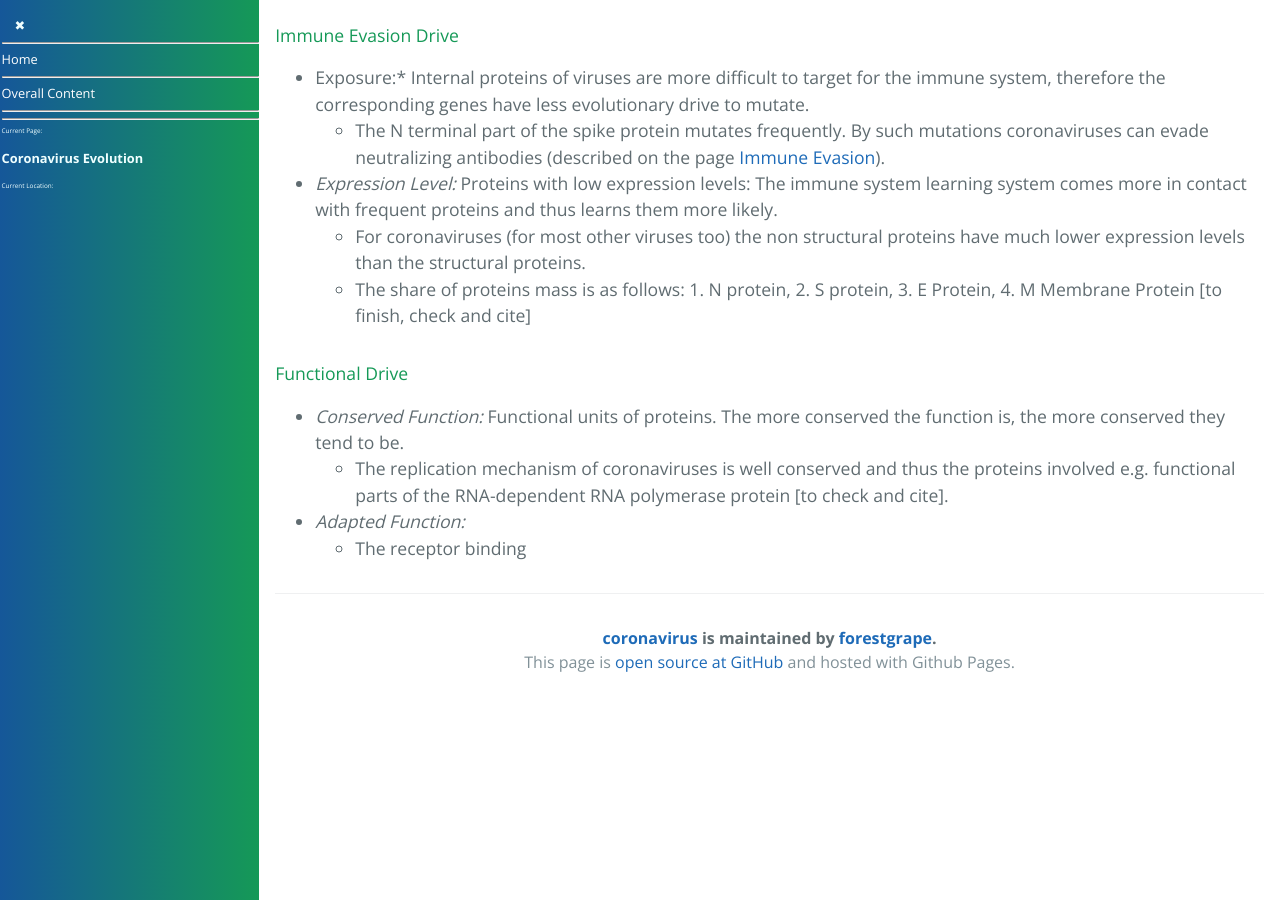
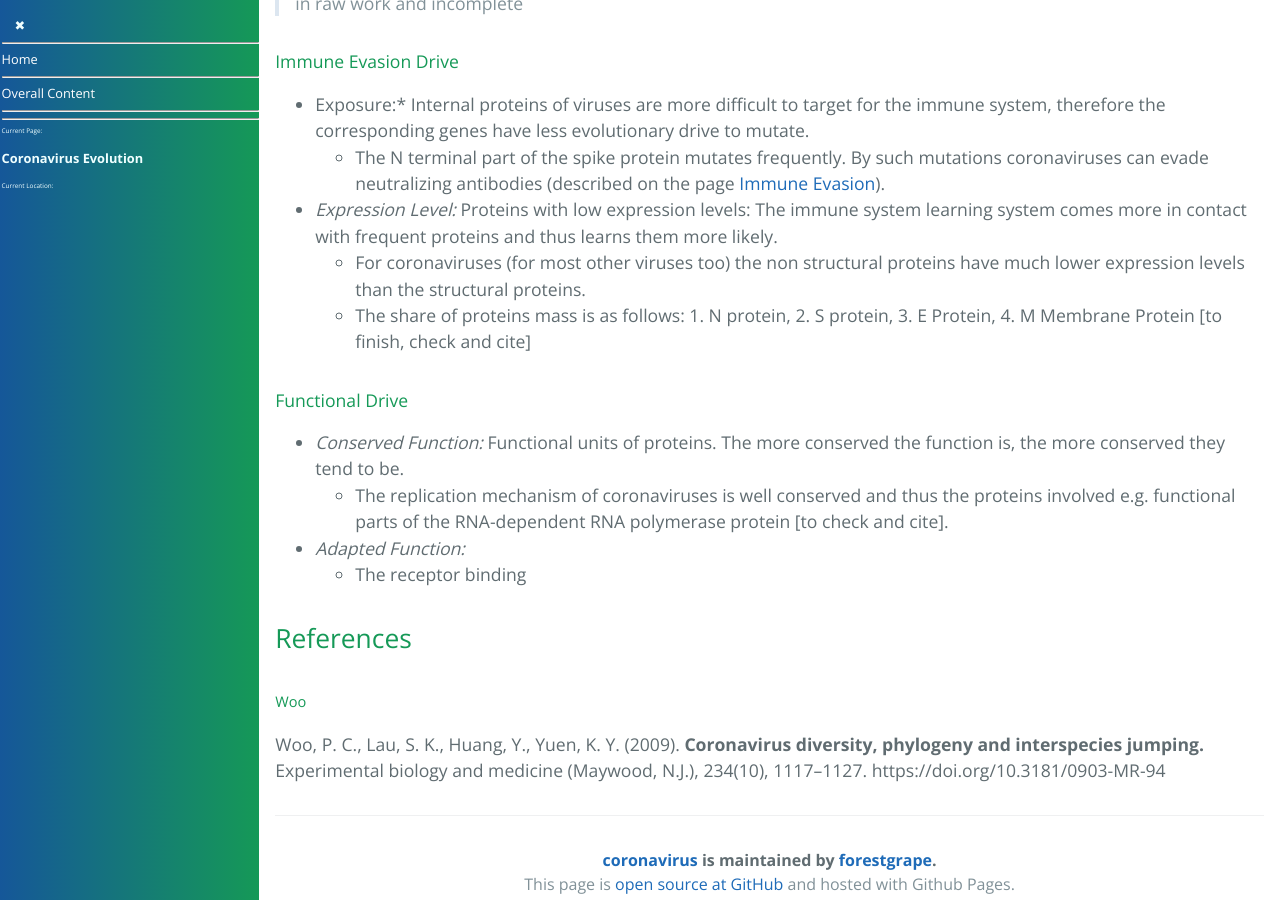
Before and after one commit to forestgrape/coronavirus, a Jekyll site: the page built from 2_biological/coronavirus_evolution.md, in a window 1280 px wide and 900 px high, scrolled down 2624 px. Built offline with Jekyll 4.4.1, drawn with Linux system fonts in a browser that asks for light colours; our own code applies the rules of GitHub Pages for plain Markdown files.

Commit message:
fixed reference

```diff
--- a/2_biological/coronavirus_evolution.md
+++ b/2_biological/coronavirus_evolution.md
@@ -6,6 +6,7 @@
 * [Evolution Variations across the Genome](#evolution-variations-across-the-genome)
   * [Effects of Genome Evolution](#effects-of-genome-evolution)
   * [Determinants of Evolutionary Rate](#determinants-of-evolutionary-rate)
+* [References](#references)
 
 
 ## Evolution Speed
@@ -100,3 +101,12 @@ Changing the RNA or protein structure even without immediate effects on the func
   * The replication mechanism of coronaviruses is well conserved and thus the proteins involved e.g. functional parts of the RNA-dependent RNA polymerase protein [to check and cite].
 * *Adapted Function:*
   * The receptor binding
+
+
+## References
+
+##### Woo
+Woo, P. C., Lau, S. K., Huang, Y., Yuen, K. Y. (2009).
+**Coronavirus diversity, phylogeny and interspecies jumping.**
+Experimental biology and medicine (Maywood, N.J.), 234(10), 1117–1127.
+https://doi.org/10.3181/0903-MR-94
```
